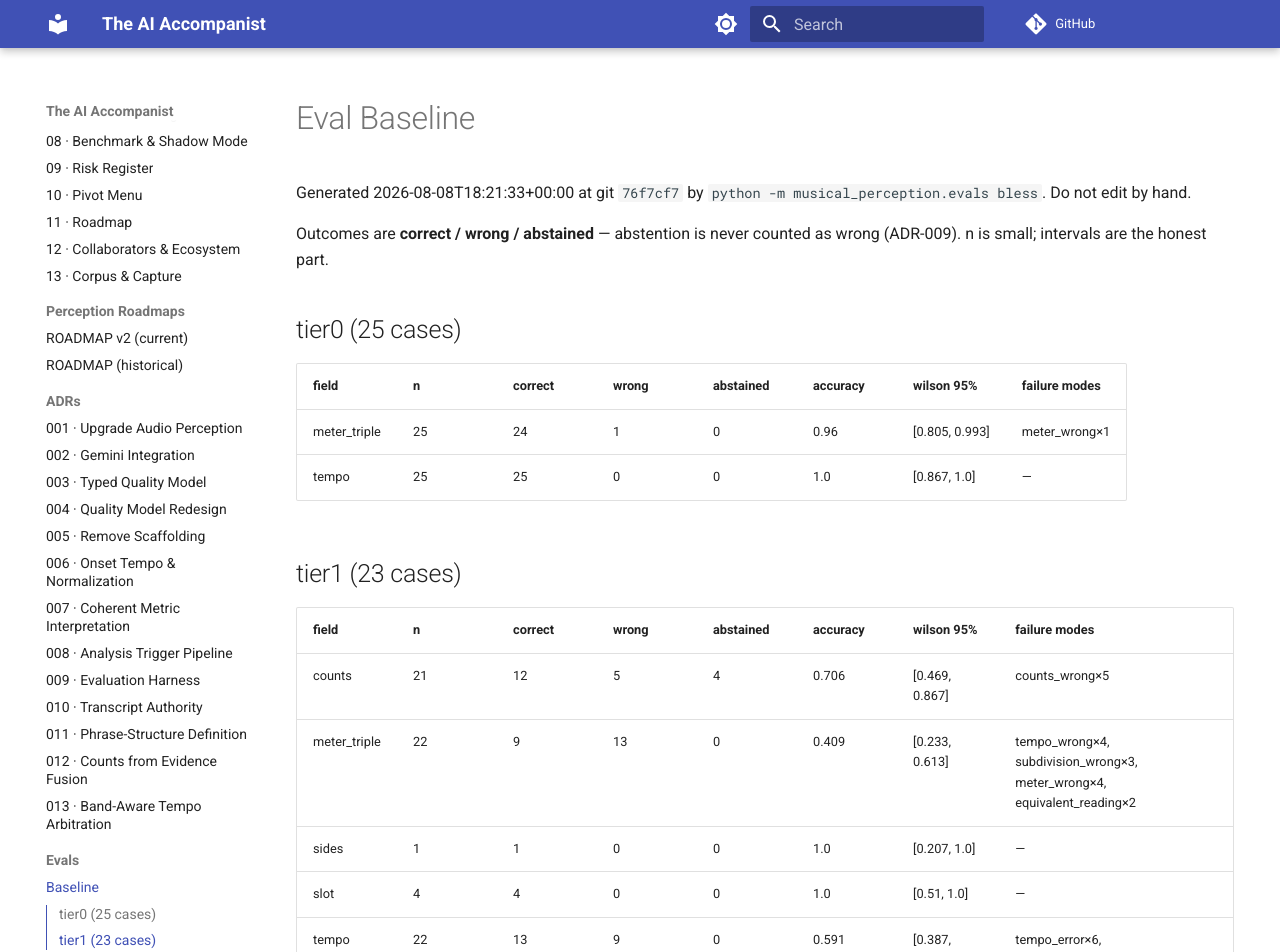
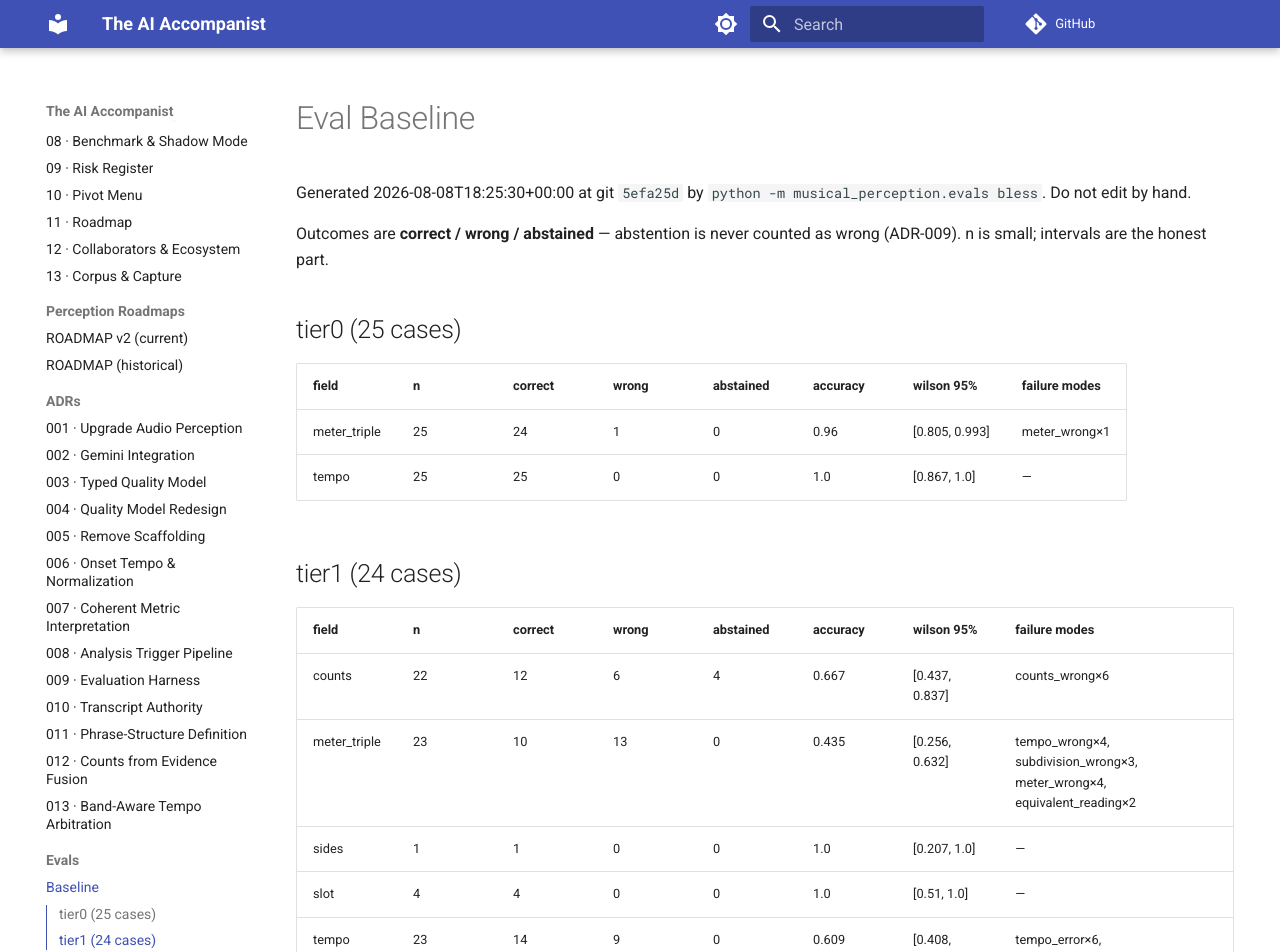
Before and after one commit to ben-juodvalkis/musical-perception, an MkDocs documentation site: the page built from docs/evals/baseline.md, in a window 1280 px wide and 1180 px high. Shown: the top 952 px of the window. Built offline with MkDocs 1.6.1 and Material for MkDocs 9.7.7, drawn with Linux system fonts in a browser that asks for light colours; comment, search, counter and statistics services are not loaded.

Commit message:
feat: rig clip 18 (four-x-8 combination, 4/4) — phrase-grouping miss
Metronome 104 confirmed, four rounds of 1-8 with different inflections,
meant as one 32-count combination rather than four separate 8-count
phrases — that distinction is the test.

Tempo (0.9% err) and meter both correct. Structure read 8 counts, not
32 — the system hears four cycles of eight with no signal that they
form a single longer phrase. Distinct from clips 5-8's sparse-marker
undercount: every count was spoken cleanly here, so this is a pure
phrase-boundary/grouping miss, not a marker-density one.

```diff
--- a/docs/evals/baseline.md
+++ b/docs/evals/baseline.md
@@ -1,6 +1,6 @@
 # Eval Baseline
 
-Generated 2026-08-08T18:21:33+00:00 at git `76f7cf7` by `python -m musical_perception.evals bless`. Do not edit by hand.
+Generated 2026-08-08T18:25:30+00:00 at git `5efa25d` by `python -m musical_perception.evals bless`. Do not edit by hand.
 
 Outcomes are **correct / wrong / abstained** — abstention is never
 counted as wrong (ADR-009). n is small; intervals are the honest part.
@@ -12,12 +12,12 @@
 | meter_triple | 25 | 24 | 1 | 0 | 0.96 | [0.805, 0.993] | meter_wrong×1 |
 | tempo | 25 | 25 | 0 | 0 | 1.0 | [0.867, 1.0] | — |
 
-## tier1 (23 cases)
+## tier1 (24 cases)
 
 | field | n | correct | wrong | abstained | accuracy | wilson 95% | failure modes |
 |---|---|---|---|---|---|---|---|
-| counts | 21 | 12 | 5 | 4 | 0.706 | [0.469, 0.867] | counts_wrong×5 |
-| meter_triple | 22 | 9 | 13 | 0 | 0.409 | [0.233, 0.613] | tempo_wrong×4, subdivision_wrong×3, meter_wrong×4, equivalent_reading×2 |
+| counts | 22 | 12 | 6 | 4 | 0.667 | [0.437, 0.837] | counts_wrong×6 |
+| meter_triple | 23 | 10 | 13 | 0 | 0.435 | [0.256, 0.632] | tempo_wrong×4, subdivision_wrong×3, meter_wrong×4, equivalent_reading×2 |
 | sides | 1 | 1 | 0 | 0 | 1.0 | [0.207, 1.0] | — |
 | slot | 4 | 4 | 0 | 0 | 1.0 | [0.51, 1.0] | — |
-| tempo | 22 | 13 | 9 | 0 | 0.591 | [0.387, 0.767] | tempo_error×6, metric_level_div2×2, metric_level_x2×1 |
+| tempo | 23 | 14 | 9 | 0 | 0.609 | [0.408, 0.778] | tempo_error×6, metric_level_div2×2, metric_level_x2×1 |
```
Also changed, not shown: 6 other files.
